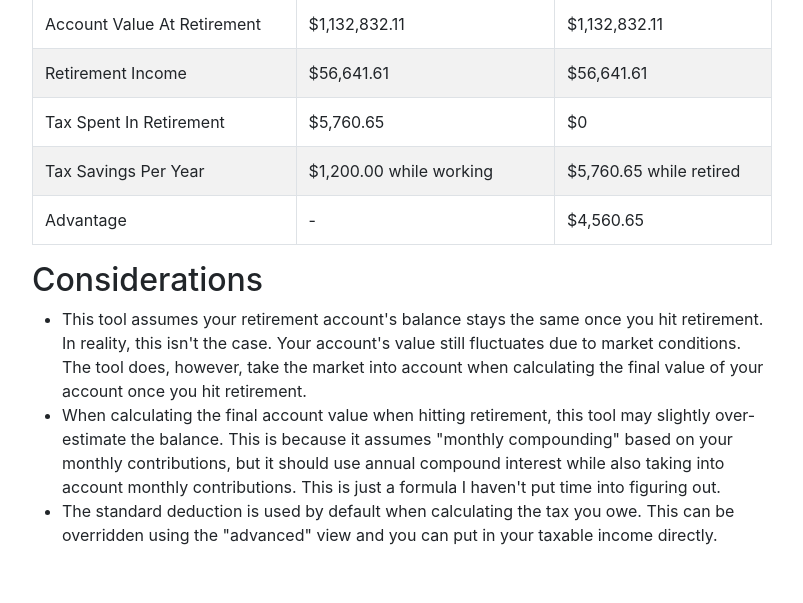
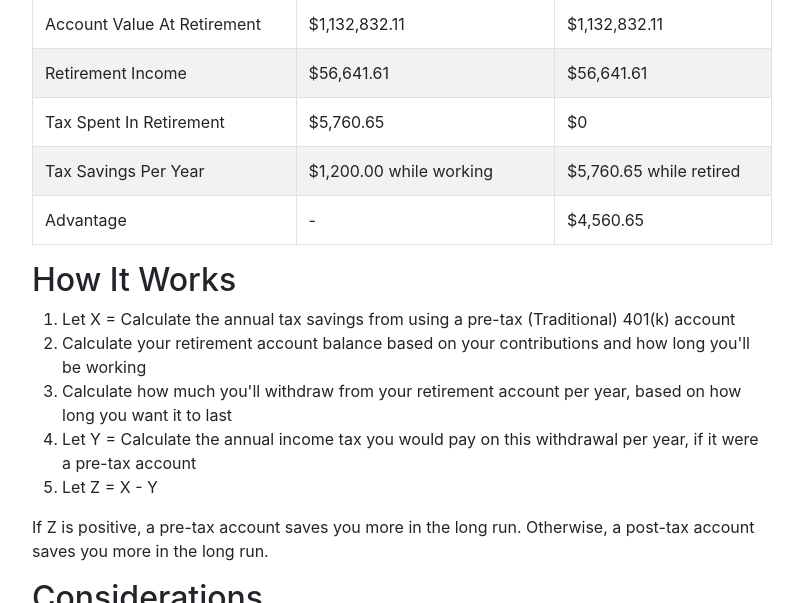
Before and after one commit to PlanetLotus/PlanetLotus.github.io, a Jekyll site: the page built from _posts/2019-07-07-401k-calculator.md, in a window 1280 px wide and 900 px high, scrolled down 699 px, cut to the strip 0-603 px from the top of the window. Shown: the whole strip, without its empty margins (238-1041 px from the left). Built offline with Jekyll 4.4.1, drawn with Linux system fonts in a browser that asks for light colours; comment, search, counter and statistics services are not loaded.

Commit message:
Attempt to explain the algorithm.

```diff
--- a/_posts/2019-07-07-401k-calculator.md
+++ b/_posts/2019-07-07-401k-calculator.md
@@ -100,6 +100,18 @@ tags: [money]
 
 <div id="tablePlaceholder">
 </div>
+
+<h2>How It Works</h2>
+
+<ol>
+  <li>Let X = Calculate the annual tax savings from using a pre-tax (Traditional) 401(k) account</li>
+  <li>Calculate your retirement account balance based on your contributions and how long you'll be working</li>
+  <li>Calculate how much you'll withdraw from your retirement account per year, based on how long you want it to last</li>
+  <li>Let Y = Calculate the annual income tax you would pay on this withdrawal per year, if it were a pre-tax account</li>
+  <li>Let Z = X - Y</li>
+</ol>
+
+<p>If Z is positive, a pre-tax account saves you more in the long run. Otherwise, a post-tax account saves you more in the long run.</p>
 
 <h2>Considerations</h2>
 
```
